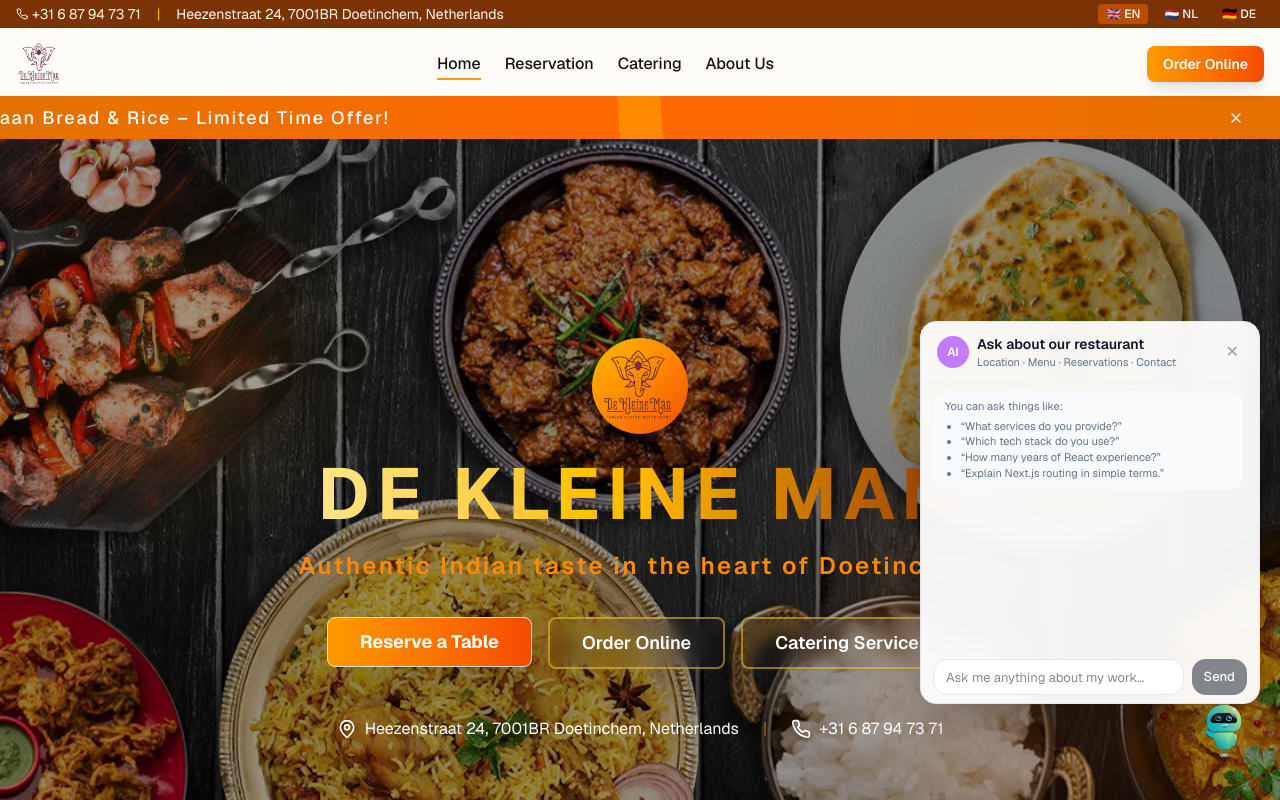
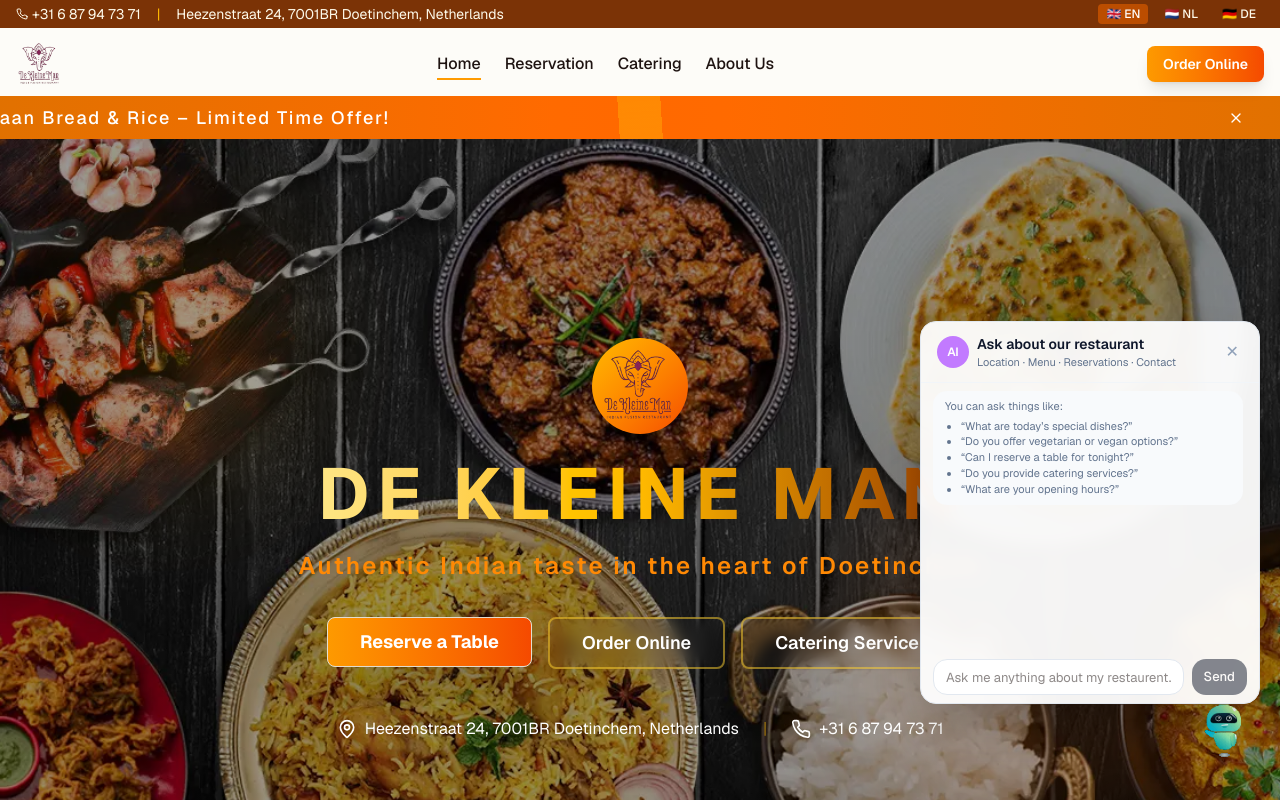
Before and after one commit to EmroseSajib/restaurentMern, a Next.js app in the folder frontend/: page / in a window 1280 px wide. Both pictures are taken after a click on the button 1220 px from the left and 724 px from the top of the page. Shown: the top 800 px of the page. Built offline with nearby package versions, Linux system fonts and the light colour scheme.

Commit message:
chatbotfixed

```diff
--- a/frontend/components/chatBot/PortfolioChatbot.jsx
+++ b/frontend/components/chatBot/PortfolioChatbot.jsx
@@ -129,10 +129,11 @@ export default function FloatingPortfolioChatbot() {
                 <div className="rounded-xl bg-slate-50 px-3 py-2 text-[11px] text-slate-500">
                   You can ask things like:
                   <ul className="mt-1 list-disc pl-4">
-                    <li>“What services do you provide?”</li>
-                    <li>“Which tech stack do you use?”</li>
-                    <li>“How many years of React experience?”</li>
-                    <li>“Explain Next.js routing in simple terms.”</li>
+                    <li>“What are today’s special dishes?”</li>
+                    <li>“Do you offer vegetarian or vegan options?”</li>
+                    <li>“Can I reserve a table for tonight?”</li>
+                    <li>“Do you provide catering services?”</li>
+                    <li>“What are your opening hours?”</li>
                   </ul>
                 </div>
               )}
@@ -171,7 +172,7 @@ export default function FloatingPortfolioChatbot() {
                 type="text"
                 value={input}
                 onChange={(e) => setInput(e.target.value)}
-                placeholder="Ask me anything about my work…"
+                placeholder="Ask me anything about my restaurent…"
                 className="h-9 flex-1 rounded-xl border border-slate-200 bg-white px-3 text-[13px] outline-none ring-0 focus:border-slate-400"
               />
               <button
```
